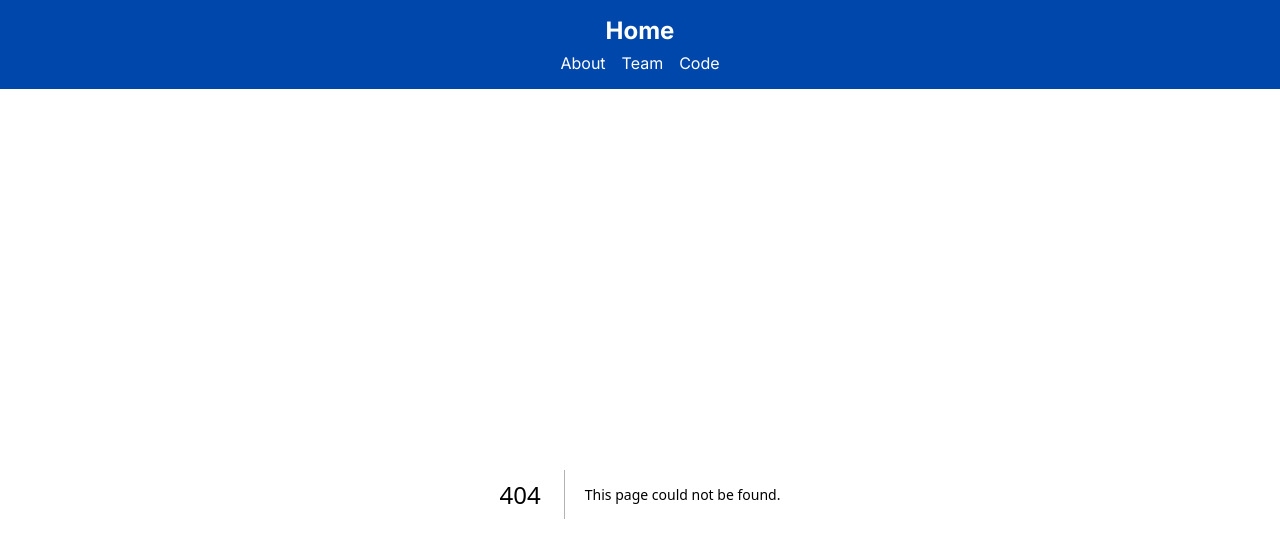
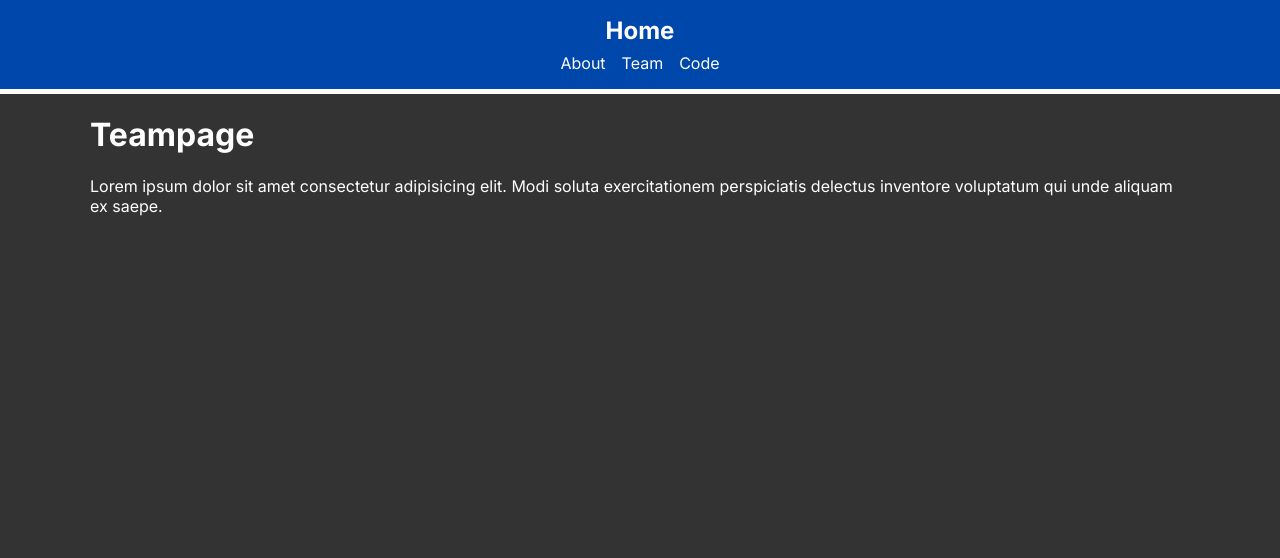
Before and after one commit to nkped/my-github-rocket, a Next.js app: page /about/team in a window 1280 px wide. Before the commit this address had no page. Shown: the top 558 px of the page. Built offline with nearby package versions, Linux system fonts and the light colour scheme.

Commit message:
file removed

```diff
--- /dev/null
+++ b/app/about/team/page.jsx
@@ -0,0 +1,9 @@
+import React from 'react'
+
+const Teampage = () => {
+  return (
+    <div><h1>Teampage</h1><p>Lorem ipsum dolor sit amet consectetur adipisicing elit. Modi soluta exercitationem perspiciatis delectus inventore voluptatum qui unde aliquam ex saepe.</p></div>
+  )
+}
+
+export default Teampage
```
Also changed, not shown: app/about/page.jsx (added, +11 -0 lines).
